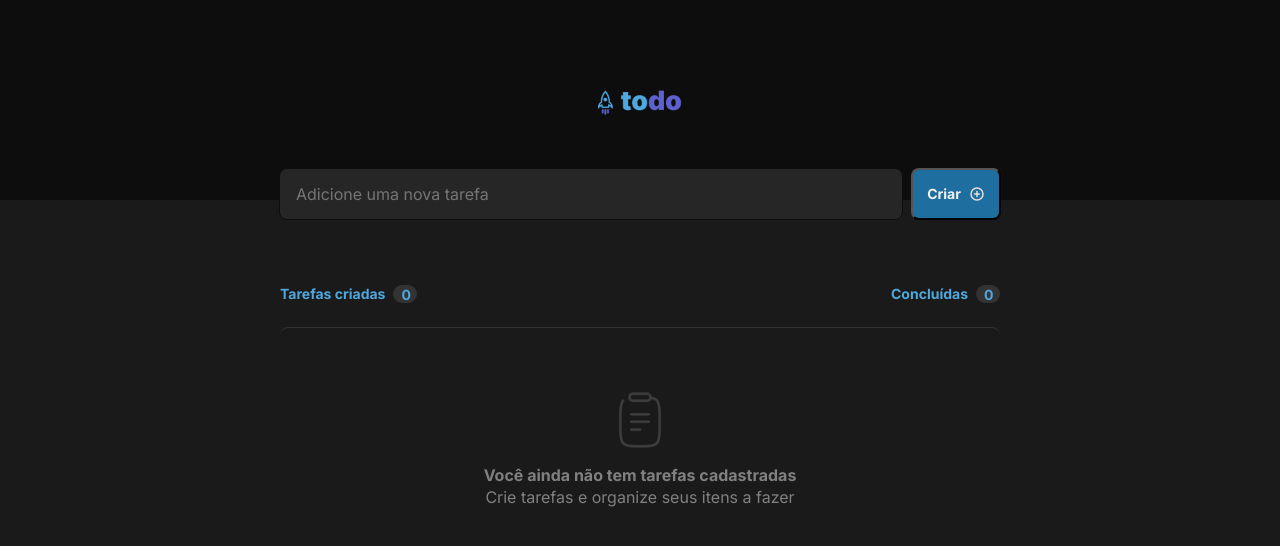
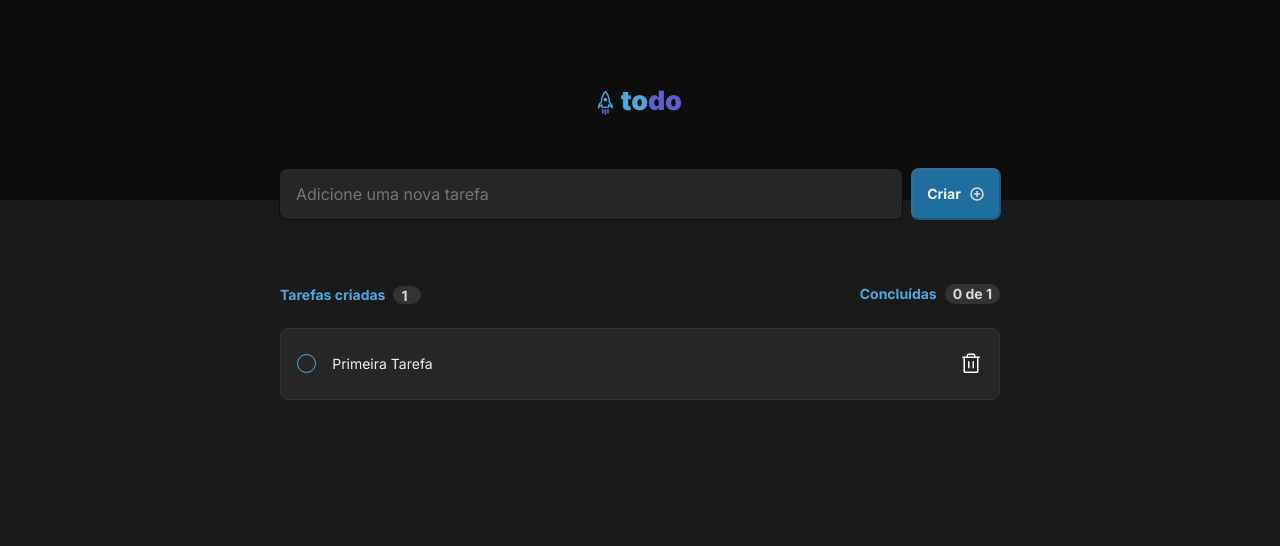
Before and after one commit to PColares/TodoList, a React (Vite) app: page / in a window 1280 px wide. Shown: the top 546 px of the page. Built offline with nearby package versions, Linux system fonts and the light colour scheme.

Commit message:
Add Task component

```diff
--- a/package.json
+++ b/package.json
@@ -11,7 +11,8 @@
   "dependencies": {
     "phosphor-react": "^1.4.1",
     "react": "^18.2.0",
-    "react-dom": "^18.2.0"
+    "react-dom": "^18.2.0",
+    "uuid": "^8.3.2"
   },
   "devDependencies": {
     "@types/react": "^18.0.15",
--- a/src/components/NewTaskBar.module.css
+++ b/src/components/NewTaskBar.module.css
@@ -79,11 +79,22 @@
 .taskCounter {
   padding: 0.125rem 0.5rem;
 
-  width: 1.5rem;
+  width: 1.75rem;
   height: 1.125rem;
 
+  color: var(--gray-200);
   background: var(--gray-400);
   border-radius: 10px;
+}
+
+.taskCompleted {
+  background: var(--gray-400);
+  border-radius: 999px;
+  width: 100%;
+  padding: 2px 8px;
+  gap: 0.625rem;
+
+  color: var(--gray-200);
 }
 
 .empty {
--- a/src/components/NewTaskBar.tsx
+++ b/src/components/NewTaskBar.tsx
@@ -1,27 +1,77 @@
+import { useState, FormEvent, ChangeEvent, InvalidEvent } from 'react';
 import { PlusCircle } from 'phosphor-react';
 import Clipboard from '../assets/Clipboard.png';
 import styles from './NewTaskBar.module.css';
+import Tasks from './Task';
 
 function NewTaskBar() {
+  const [taskContent, setTaskContent] = useState(['Primeira Tarefa']);
+  const [newTask, setNewTask] = useState('');
+
+  function handleCreateNewTask(event: FormEvent) {
+    event.preventDefault();
+
+    setTaskContent([...taskContent, newTask]);
+    setNewTask('');
+  }
+
+  function handleNewTaskChange(event: ChangeEvent<HTMLInputElement>) {
+    event.target.setCustomValidity('');
+    setNewTask(event.target.value);
+  }
+
+  function handleNewTaskInvalid(event: InvalidEvent<HTMLInputElement>) {
+    event.target.setCustomValidity('Este campo é obrigatório!');
+  }
+
+  function deleteTask(taskToDelete: string) {
+    const taskWithoutDeletedOne = taskContent.filter((task) => {
+      return task !== taskToDelete;
+    });
+
+    setTaskContent(taskWithoutDeletedOne);
+  }
+
+  const isNewTaskEmpty = newTask.length === 0;
+  const NumberOfTasksCreated = taskContent.length;
+  const NumberOfTasksCompleted = taskContent.filter((task) => task.length);
+
+  console.log(NumberOfTasksCompleted);
+
   return (
     <div className={styles.main}>
-      <div className={styles.newTask}>
-        <input type='text' placeholder='Adicione uma nova tarefa' />
-        <button>
+      <form onSubmit={handleCreateNewTask} className={styles.newTask}>
+        <input
+          type='text'
+          name='newTask'
+          value={newTask}
+          placeholder='Adicione uma nova tarefa'
+          onChange={handleNewTaskChange}
+          onInvalid={handleNewTaskInvalid}
+          required
+        />
+        <button type='submit' disabled={isNewTaskEmpty}>
           Criar <PlusCircle size={16} color='#e4dddd' weight='bold' />
         </button>
-      </div>
+      </form>
       <section className={styles.tasks}>
         <div className={styles.info}>
           <div className={styles.infoContainer}>
             <span>Tarefas criadas</span>
-            <span className={styles.taskCounter}>0</span>
+            <span className={styles.taskCounter}>{NumberOfTasksCreated}</span>
           </div>
           <div className={styles.infoContainer}>
             <span>Concluídas</span>
-            <span className={styles.taskCounter}>0</span>
+            <span className={styles.taskCompleted}>0 de {NumberOfTasksCreated}</span>
           </div>
         </div>
+        {taskContent.length > 0 ? (
+          <div>
+            {taskContent.map((taskContent) => {
+              return <Tasks key={taskContent} content={taskContent} onDeleteTask={deleteTask} />;
+            })}
+          </div>
+        ) : (
           <div className={styles.empty}>
             <img src={Clipboard} alt='clipboard' />
             <div className={styles.emptyText}>
@@ -29,6 +79,7 @@ function NewTaskBar() {
               <p>Crie tarefas e organize seus itens a fazer</p>
             </div>
           </div>
+        )}
       </section>
     </div>
   );
--- /dev/null
+++ b/src/components/Task.module.css
@@ -0,0 +1,60 @@
+.taskContainer {
+  display: flex;
+  align-items: center;
+  justify-content: space-between;
+
+  gap: 0.75rem;
+  height: 4.5rem;
+  padding: 1rem;
+  margin-bottom: 0.75rem;
+
+  border: 1px solid var(--gray-400);
+  border-radius: 8px;
+  box-shadow: 0px 2px 8px rgba(0, 0, 0, 0.06);
+  background-color: var(--gray-500);
+
+  color: var(--gray-100);
+  font-size: 0.875rem;
+  line-height: 1.25rem;
+}
+
+.taskContainer button {
+  background: transparent;
+  border: 0;
+  color: var(--gray-400);
+  cursor: pointer;
+  line-height: 0;
+  border-radius: 2px;
+}
+
+.taskContent {
+  display: flex;
+  gap: 1rem;
+}
+
+.contentDecoration{
+  text-decoration: line-through;
+}
+
+.taskCheckbox {
+  height: 1.2rem;
+  width: 1.2rem;
+  border-radius: 50%;
+
+  vertical-align: middle;
+  border: 1px solid var(--blue-300);
+  appearance: none;
+  outline: none;
+  cursor: pointer;
+}
+
+.taskCheckbox:checked {
+  appearance: auto;
+  clip-path: circle(50% at 50% 50%);
+  background-color: var(--blue-300);
+  opacity: 0.9;
+}
+
+.taskIsChecked {
+  opacity: 0.6;
+}
--- /dev/null
+++ b/src/components/Task.tsx
@@ -0,0 +1,41 @@
+import { Trash } from 'phosphor-react';
+import { useState } from 'react';
+import styles from './Task.module.css';
+interface TaskProps {
+  content: string;
+  onDeleteTask: (task: string) => void;
+}
+
+function Tasks({ content, onDeleteTask }: TaskProps) {
+  const [isChecked, setIsChecked] = useState(false);
+
+  function handleDeleteTask() {
+    onDeleteTask(content);
+  }
+
+  function handleCheckbox() {
+    setIsChecked(!isChecked);
+  }
+
+  return (
+    <div className={isChecked ? styles.taskIsChecked : undefined}>
+      <div className={styles.taskContainer}>
+        <div className={styles.taskContent}>
+          <input
+            type='checkbox'
+            className={styles.taskCheckbox}
+            id='checkbox'
+            checked={isChecked}
+            onChange={handleCheckbox}
+          />
+          <span className={isChecked ? styles.contentDecoration : undefined}>{content}</span>
+        </div>
+        <button onClick={handleDeleteTask} title='Deletar comentário'>
+          <Trash size={24} color='white' />
+        </button>
+      </div>
+    </div>
+  );
+}
+
+export default Tasks;
```
Also changed, not shown: 1 other file (tests, documents, lock files or other folders). Lines whose indentation alone changed are shown as unchanged.
